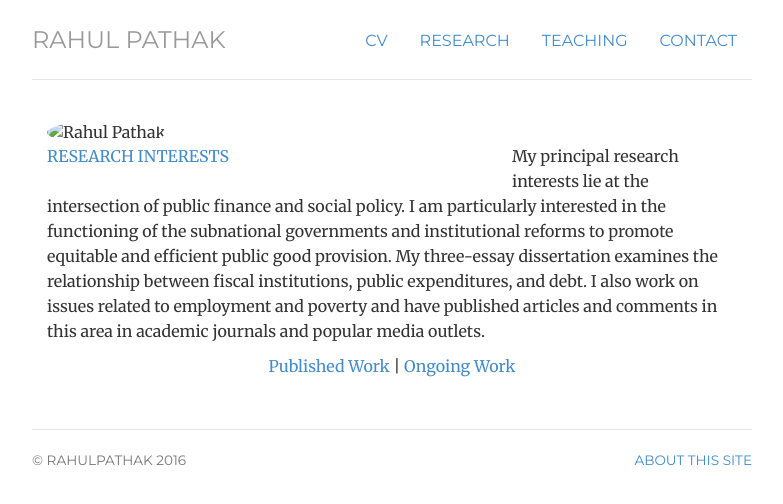
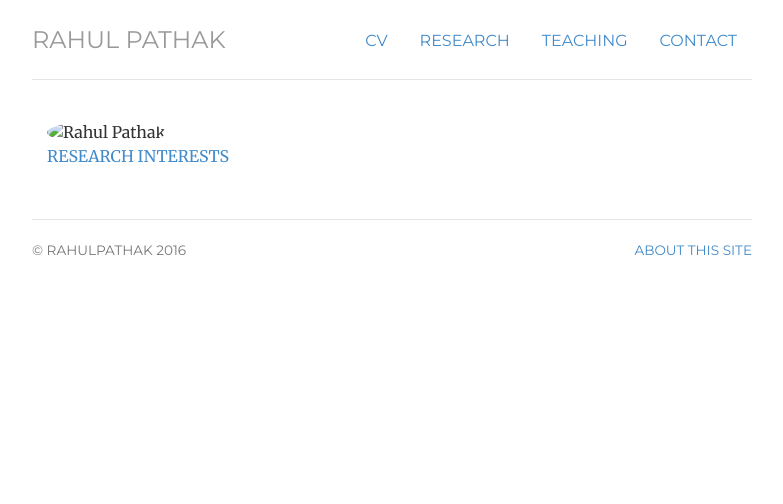
Before and after one commit to pathak-rahul/pathak-rahul.github.io, a Jekyll site: the page built from testing/index.html, in a window 1280 px wide. Shown: the top 504 px of the page, without its empty margins (248-1031 px from the left). Built offline with Jekyll 4.4.1, drawn with Linux system fonts in a browser that asks for light colours.

Commit message:
Update index.html

```diff
--- a/testing/index.html
+++ b/testing/index.html
@@ -13,18 +13,6 @@ title: research
 <p class="text-primary">RESEARCH INTERESTS</p>
 	</div>
 
-	<div itemscope itemtype="http://data-vocabulary.org/Person" class="col-sm-12">
-<p class-"lead"> My principal research interests lie at the intersection of public finance and social policy. I am particularly interested in the functioning of the subnational governments and institutional reforms to promote equitable and efficient public good provision. My three-essay dissertation examines the relationship between fiscal institutions, public expenditures, and debt. I also work on issues related to employment and poverty and have published articles and comments in this area in academic journals and popular media outlets.
-
- <p class="text-center"> <a href="/publications"> Published Work</a> | <a href="/ongoing"> Ongoing Work</a></a> </p>
-
-
-
-</p>
-
-  </p> </span>
-</p>
-
   </p> </span>
 </p>
 
```
